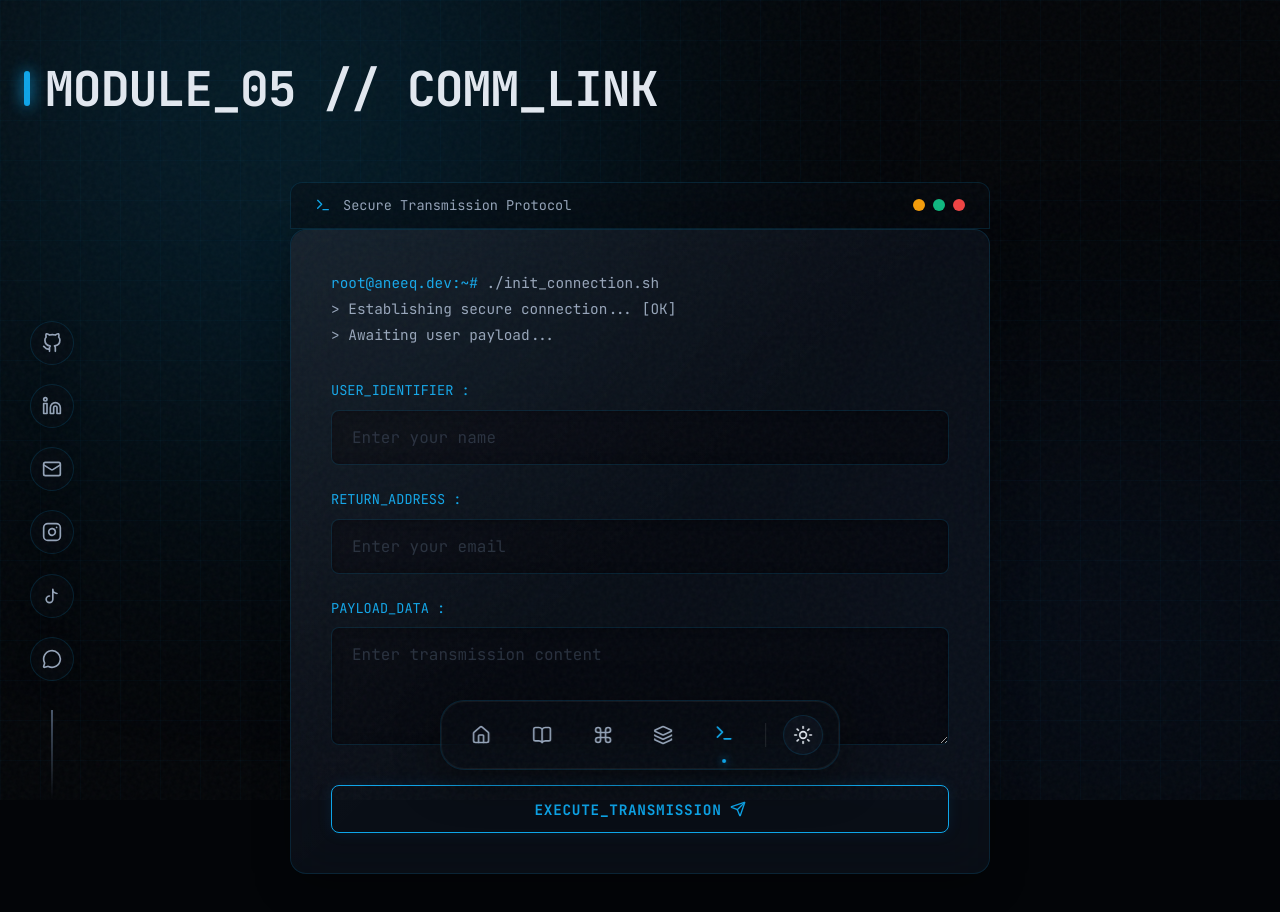
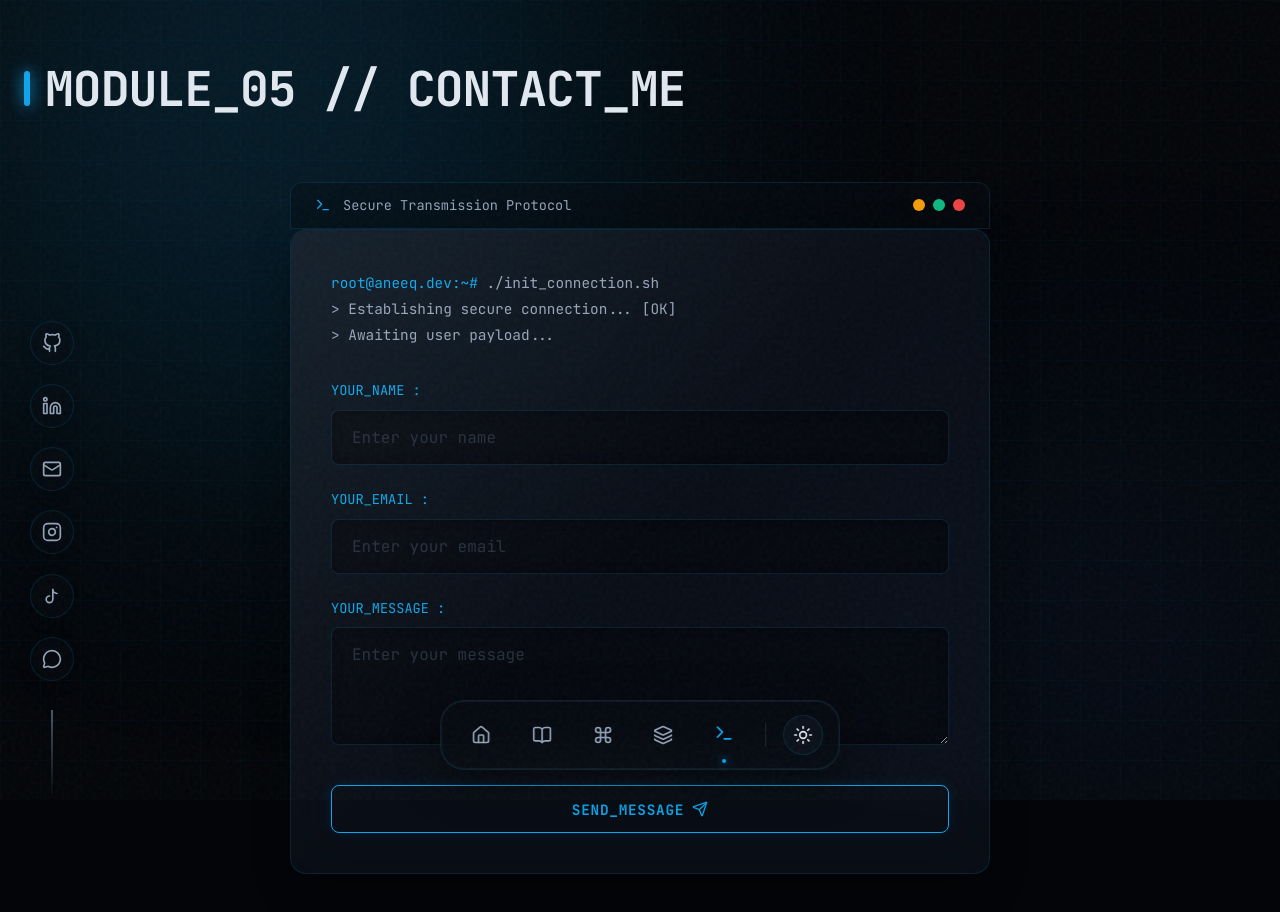
Before and after one commit to Aneeq-vector/My-Portfolio, a React (Vite) app: page /contact in a window 1280 px wide. Shown: the top 912 px of the page. Built offline with nearby package versions, Linux system fonts and the light colour scheme.

Commit message:
update contactus

```diff
--- a/src/pages/Contact.jsx
+++ b/src/pages/Contact.jsx
@@ -80,7 +80,7 @@ export default function Contact() {
   return (
     <PageTransition>
       <div className="page-container">
-        <h2 className="section-heading mono-text">MODULE_05 // COMM_LINK</h2>
+        <h2 className="section-heading mono-text">MODULE_05 // CONTACT_ME</h2>
 
         <div className="contact-terminal-container">
           <div className="terminal-header glass">
@@ -102,7 +102,7 @@ export default function Contact() {
 
             <form ref={formRef} onSubmit={handleSubmit} className="contact-form" noValidate>
               <div className="form-group">
-                <label htmlFor="name" className="mono-text">USER_IDENTIFIER :</label>
+                <label htmlFor="name" className="mono-text">YOUR_NAME :</label>
                 <input
                   type="text"
                   id="name"
@@ -117,7 +117,7 @@ export default function Contact() {
               </div>
 
               <div className="form-group">
-                <label htmlFor="email" className="mono-text">RETURN_ADDRESS :</label>
+                <label htmlFor="email" className="mono-text">YOUR_EMAIL :</label>
                 <input
                   type="email"
                   id="email"
@@ -132,7 +132,7 @@ export default function Contact() {
               </div>
 
               <div className="form-group">
-                <label htmlFor="message" className="mono-text">PAYLOAD_DATA :</label>
+                <label htmlFor="message" className="mono-text">YOUR_MESSAGE :</label>
                 <textarea
                   id="message"
                   name="message"
@@ -140,7 +140,7 @@ export default function Contact() {
                   onChange={handleChange}
                   rows="4"
                   className={`input-field mono-text ${errors.message ? 'input-error' : ''}`}
-                  placeholder="Enter transmission content"
+                  placeholder="Enter your message"
                   disabled={status === 'loading'}
                 ></textarea>
                 {errors.message && <span className="field-error mono-text">{errors.message}</span>}
@@ -152,7 +152,7 @@ export default function Contact() {
                 disabled={status === 'loading'}
               >
                 <span className="btn-text">
-                  {status === 'loading' ? 'TRANSMITTING...' : 'EXECUTE_TRANSMISSION'}
+                  {status === 'loading' ? 'TRANSMITTING...' : 'SEND_MESSAGE'}
                 </span>
                 {status !== 'loading' && <Send size={16} style={{ marginLeft: 8 }} />}
               </button>
```
